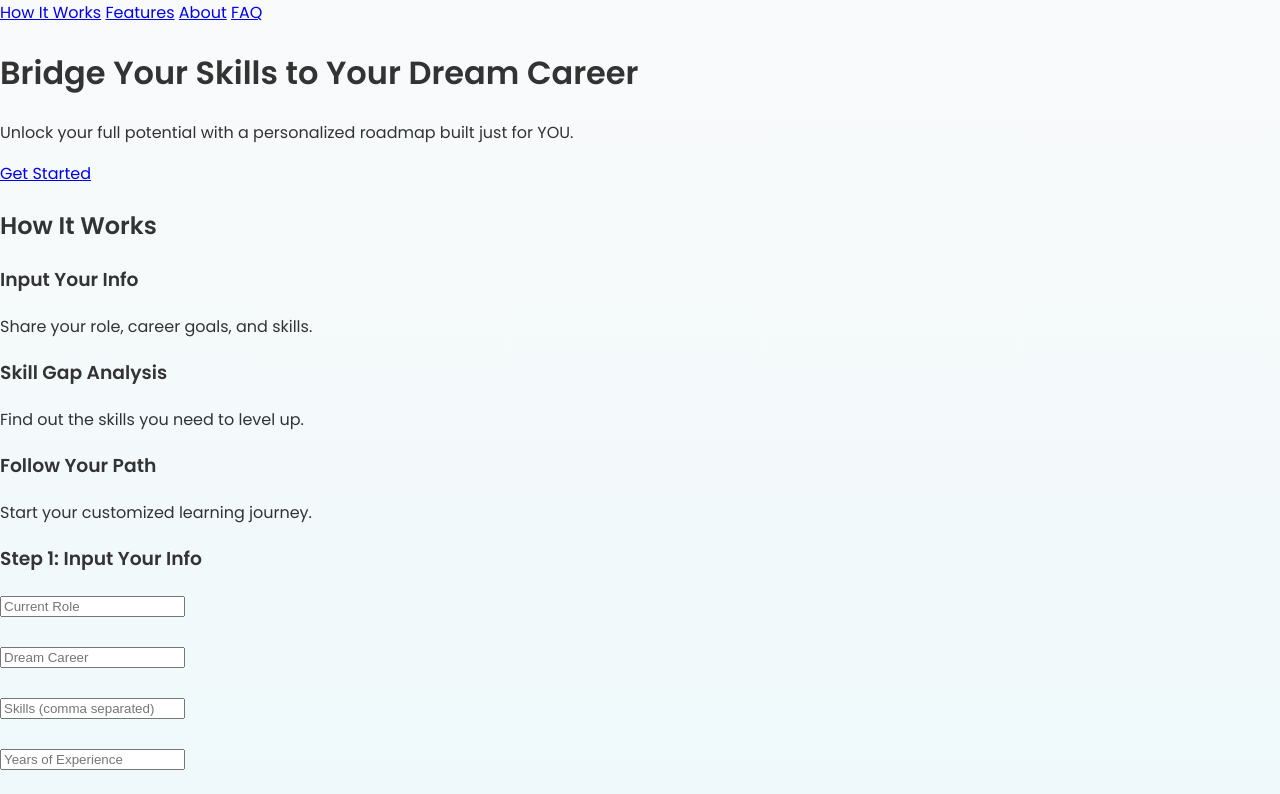
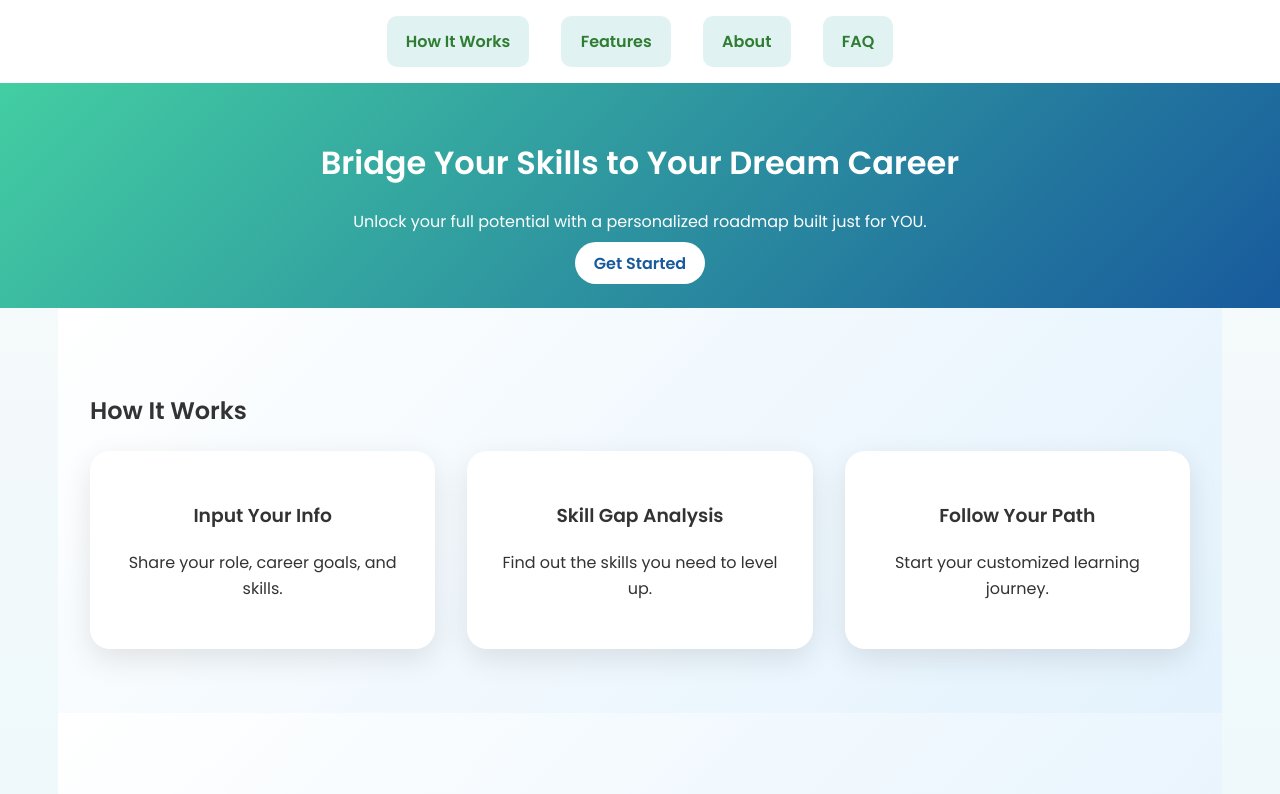
Before and after one commit to jimspi/skillbridge_mentor, a plain HTML site: page index.html in a window 1280 px wide. Shown: the top 794 px of the page. Drawn offline with Linux system fonts and the light colour scheme.

Commit message:
Update style.css

```diff
--- a/css/style.css
+++ b/css/style.css
@@ -1 +1,85 @@
-html { scroll-behavior: smooth; } body { margin: 0; padding: 0; font-family: 'Poppins', sans-serif; background: linear-gradient(to bottom, #f9fafb, #e0f7fa); color: #333; line-height: 1.6; } /* truncated for brevity */
+html { scroll-behavior: smooth; }
+body {
+  margin: 0;
+  padding: 0;
+  font-family: 'Poppins', sans-serif;
+  background: linear-gradient(to bottom, #f9fafb, #e0f7fa);
+  color: #333;
+  line-height: 1.6;
+}
+nav {
+  background: rgba(255, 255, 255, 0.95);
+  padding: 1rem 2rem;
+  display: flex;
+  justify-content: center;
+  gap: 2rem;
+  position: sticky;
+  top: 0;
+  z-index: 1000;
+}
+nav a {
+  background: #e0f2f1;
+  padding: 0.8rem 1.2rem;
+  border-radius: 10px;
+  color: #2E7D32;
+  font-weight: 600;
+  text-decoration: none;
+  transition: all 0.3s;
+}
+nav a:hover {
+  background: #4CAF50;
+  color: white;
+}
+header {
+  background: linear-gradient(135deg, #43cea2, #185a9d);
+  color: white;
+  padding: 2rem;
+  text-align: center;
+}
+.cta-button {
+  background: #ffffff;
+  color: #185a9d;
+  padding: 0.6rem 1.2rem;
+  text-decoration: none;
+  border-radius: 50px;
+  font-weight: bold;
+}
+.cta-button:hover {
+  background: #43cea2;
+  color: white;
+}
+section {
+  background: linear-gradient(135deg, #ffffff, #e3f2fd);
+  padding: 4rem 2rem;
+  max-width: 1100px;
+  margin: auto;
+}
+.features {
+  display: grid;
+  grid-template-columns: repeat(auto-fit, minmax(250px, 1fr));
+  gap: 2rem;
+}
+.feature {
+  background: white;
+  padding: 2rem;
+  border-radius: 20px;
+  box-shadow: 0 10px 30px rgba(0,0,0,0.1);
+  text-align: center;
+}
+footer {
+  background: linear-gradient(135deg, #388e3c, #2e7d32);
+  color: white;
+  text-align: center;
+  padding: 2rem;
+}
+.how-step {
+  background: #ffffff;
+  padding: 2rem;
+  margin-top: 2rem;
+  border-radius: 20px;
+  box-shadow: 0 10px 30px rgba(0,0,0,0.1);
+  display: none;
+}
+.how-step.show {
+  display: block;
+}
```
